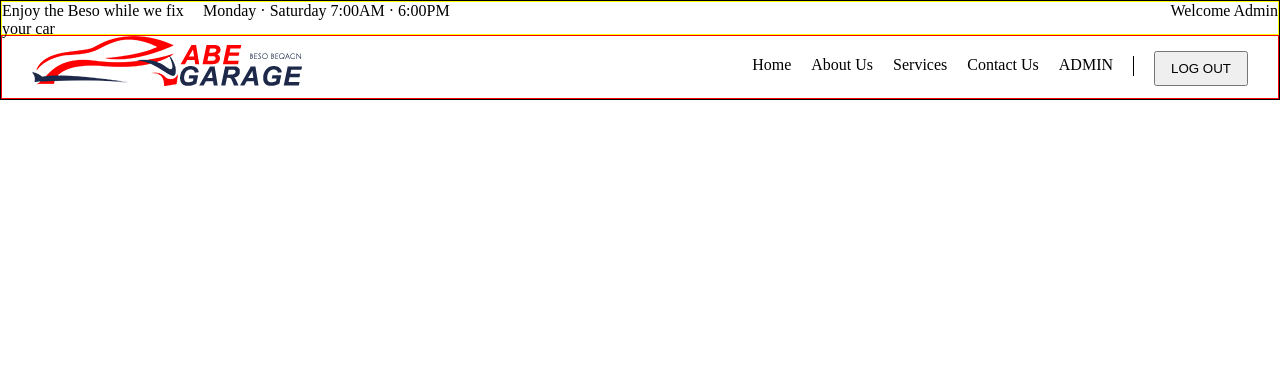
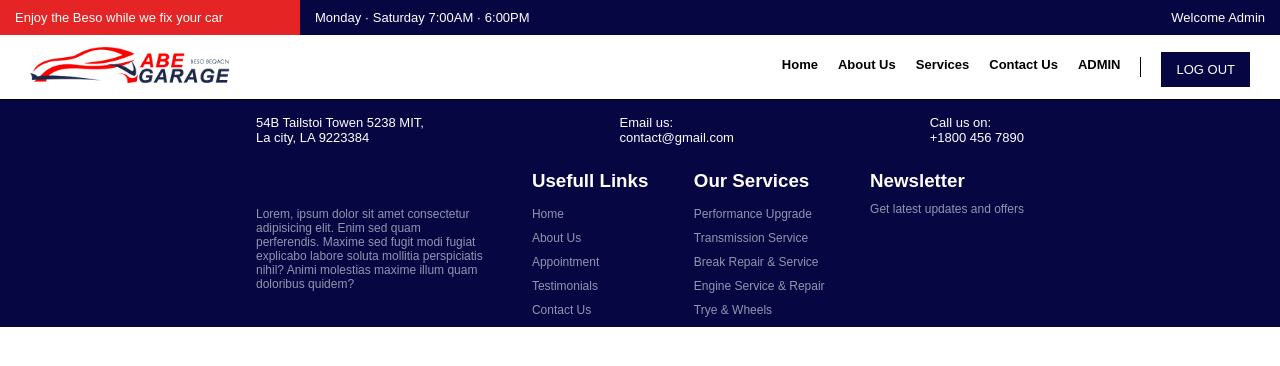
Before and after one commit to Estifanos58/Garage-frontend, a React (Vite) app: page /contact in a window 1280 px wide. Shown: the top 366 px of the page. Built offline with nearby package versions, Linux system fonts and the light colour scheme.

Commit message:
footer in progress

```diff
--- a/src/App.jsx
+++ b/src/App.jsx
@@ -1,5 +1,6 @@
 import { Route, Routes } from 'react-router-dom'
 import Header from './components/Header/header'
+import Footer from './components/Footer/footer'
 function App() {
   return (
     <div>
@@ -8,6 +9,7 @@ function App() {
         {/* <Route path="/about" element={<About />} />
         <Route path="/contact" element={<Contact />}/> */}
       </Routes>
+      <Footer />
     </div>
   )
 }
--- a/src/components/Footer/footer.jsx
+++ b/src/components/Footer/footer.jsx
@@ -0,0 +1,69 @@
+import React from 'react'
+import classes from "./footer.module.css"
+function Footer() {
+  return (
+    <div className={classes.container}>
+        <div className={classes.content}>
+            <div className={classes.upper}>
+                <div className={classes.location}>
+                    <div className={classes.icon}>
+
+                    </div>
+                    <div className={classes.text}>
+                        <p>54B Tailstoi Towen 5238 MIT,</p>
+                        <p>La city, LA 9223384</p>
+                    </div>
+                </div>
+                <div className={classes.email}>
+                    <div className={classes.icon}>
+
+                    </div>
+                    <div className={classes.text}>
+                        <p>Email us:</p>
+                        <p>contact@gmail.com</p>
+                    </div>
+                </div>
+                <div className={classes.call}>
+                    <div className={classes.icon}>
+
+                    </div>
+                    <div className={classes.text}>
+                        <p>Call us on:</p>
+                        <p>+1800 456 7890</p>
+                    </div>
+                </div>
+            </div>
+            <div className={classes.lower}>
+                <div className={classes.first}>
+                    Lorem, ipsum dolor sit amet consectetur adipisicing elit. Enim sed quam perferendis. Maxime sed fugit modi fugiat explicabo labore soluta mollitia perspiciatis nihil? Animi molestias maxime illum quam doloribus quidem?
+                </div>
+                <div className={classes.second}>
+                    <h3>Usefull Links</h3>
+                    <p>Home</p>
+                    <p>About Us</p>
+                    <p>Appointment</p>
+                    <p>Testimonials</p>
+                    <p>Contact Us</p>
+                </div>
+                <div className={classes.second}>
+                    <h3>Our Services</h3>
+                    <p>Performance Upgrade</p>
+                    <p>Transmission Service</p>
+                    <p>Break Repair & Service</p>
+                    <p>Engine Service & Repair</p>
+                    <p>Trye & Wheels</p>
+                </div>
+                <div className={classes.third}>
+                    <h3>Newsletter</h3>
+                    <p>Get latest updates and offers</p>
+                    <div className={classes.icons}>
+
+                    </div>
+                </div>
+            </div>
+        </div>
+    </div>
+  )
+}
+
+export default Footer
--- a/src/components/Footer/footer.module.css
+++ b/src/components/Footer/footer.module.css
@@ -0,0 +1,41 @@
+.container {
+    padding: 0px auto;
+    display: flex;
+    justify-content: center;
+    background-color: rgb(6, 6, 67);
+    color: #fff;
+}
+.content {
+    width: 60%;
+}
+.upper {
+    margin-top: 15px;
+    display: flex;
+    justify-content: space-between;
+    font-family: Arial, Helvetica, sans-serif;
+    font-size: 13px;
+}
+.lower {
+    margin-top: 25px;
+    display: flex;
+    justify-content: space-between;
+    gap: 10px;
+    font-family: Arial, Helvetica, sans-serif;
+}
+.lower p {
+    font-size: 12px;
+    margin: 10px 0;
+    color: #ffffff92;
+    cursor: pointer;
+}
+.first {
+    width: 30%;
+    font-size: 12px;
+    color: #ffffff92;
+    /* margin-top: 25px; */
+    align-self: center;
+
+}
+.second h3 {
+    margin-bottom: 15px;
+}
--- a/src/components/Header/header.module.css
+++ b/src/components/Header/header.module.css
@@ -1,24 +1,45 @@
 .container {
     height: 100px;
-    border: 1px solid black;
+    /* border: 1px solid black; */
     /* overflow: hidden; */
 }
 .upper {
     height: 35%;
-    border: 1px solid yellow;
+    /* border: 1px solid yellow; */
     display: flex;
+}
+.upper .left {
+    min-width: 300px;
+    display: flex;
+    align-items: center;
+    padding: 15px;
+    background-color: rgba(227, 14, 14, 0.902);
+    color: white;
+    font-family: Arial, Helvetica, sans-serif;
+    font-size: 13px;
 }
 .middle {
     width: 100%;
     display: flex;
     justify-content: space-between;
+    align-items: center;
+    padding: 0px 15px;
+    background-color: rgb(6, 6, 67);
+    color: white;
+    font-size: 13px;
+    font-family: Arial, Helvetica, sans-serif;
 }
 .lower {
     height: 65%;
-    border: 1px solid red;
+    /* border: 1px solid red; */
+    border-bottom: 0.5px solid black;
     display: flex;
     justify-content: space-between;
+    align-items: center;
     padding: 0 30px;
+}
+.lower .icon img{
+    width: 200px;
 }
 .right {
     display: flex;
@@ -31,10 +52,14 @@
 .right ul li {
     list-style: none;
     margin: 0 10px;
+    font-size: 13px;
 }
 .right ul li a{
     text-decoration: none;
     color: black;
+    font-family: Arial, Helvetica, sans-serif;
+    font-weight: bold;
+    /* font-size: 13px; */
 }
 .right ul li .line {
     width: 1px;
@@ -45,4 +70,8 @@
     height: 35px;
     margin-top: 15px;
     padding: 0 15px;
+    background-color: rgb(6, 6, 67);
+    border: none;
+    color: white;
+    font-size: 13px;
 }
```
